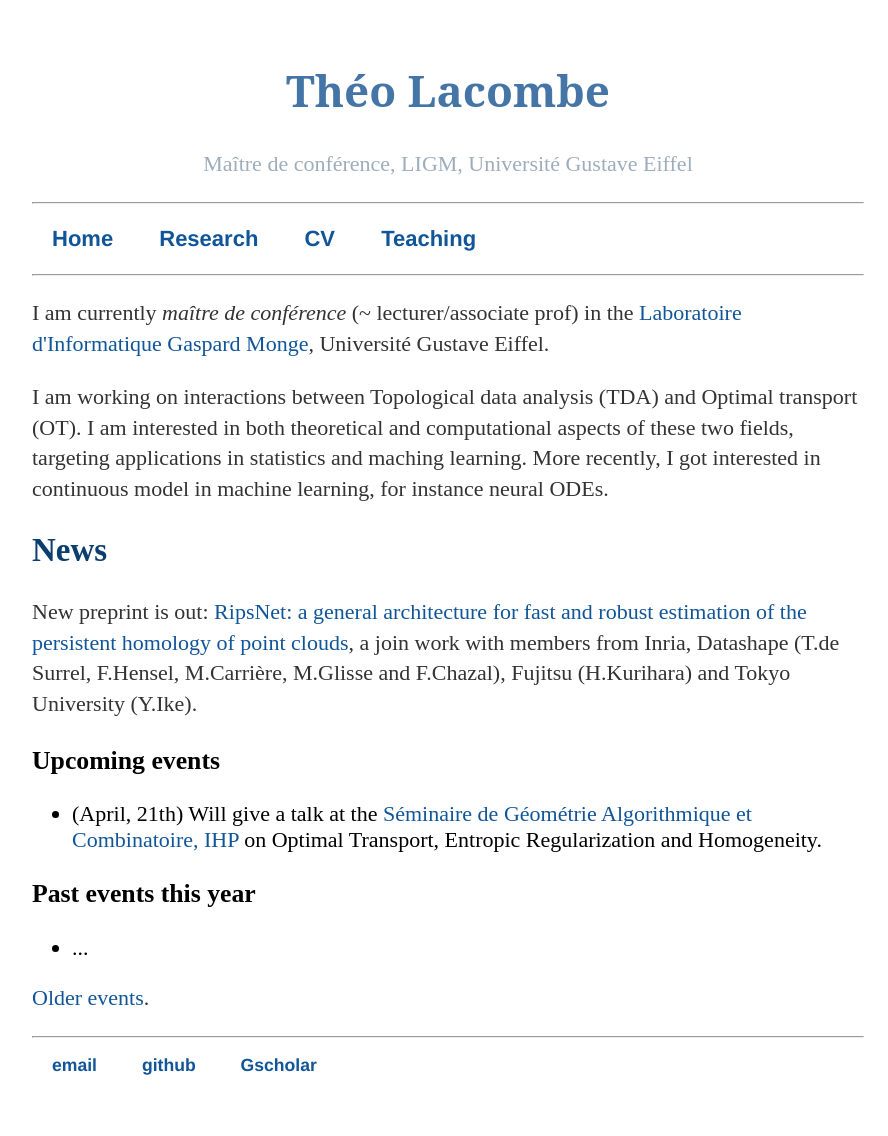
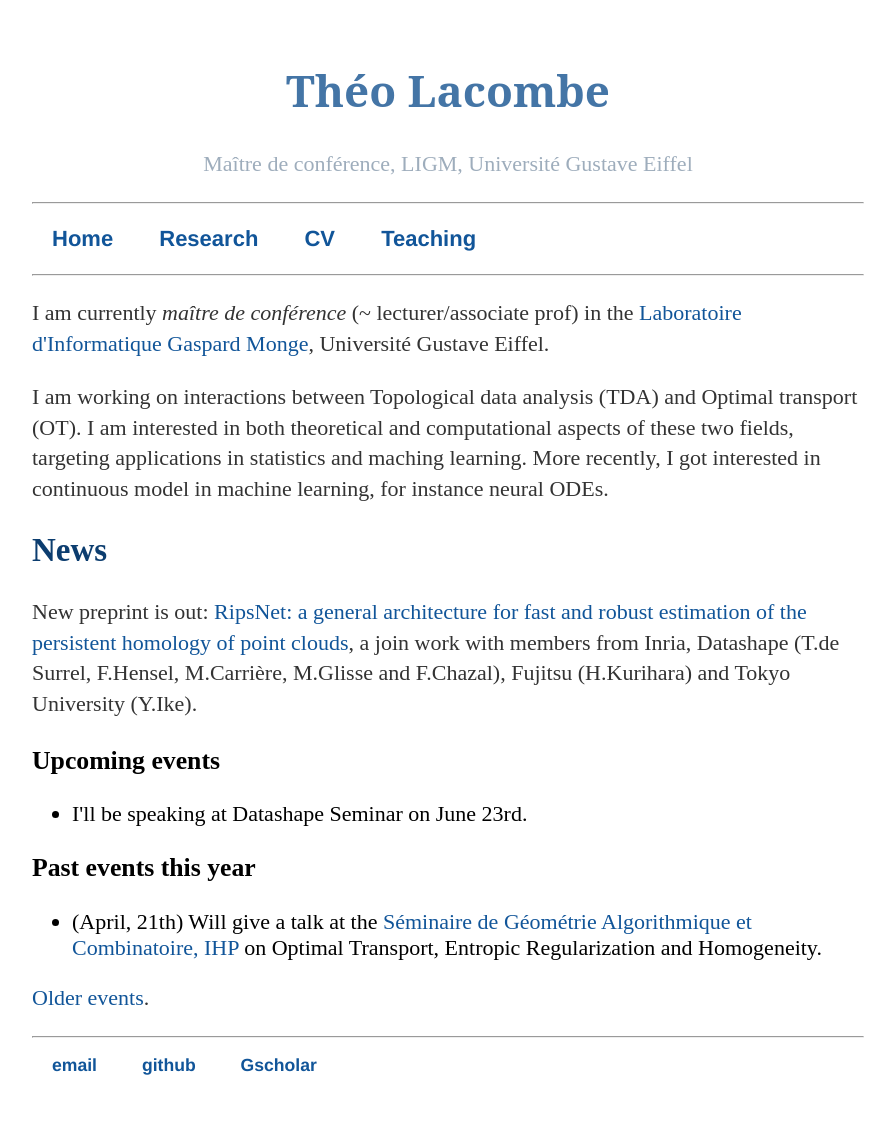
Before and after one commit to tlacombe/tlacombe.github.io, a Jekyll site: the page built from index.html, in a window 1280 px wide. Shown: the whole page, without its empty margins (192-1080 px from the left). Built offline with Jekyll 4.4.1, drawn with Linux system fonts in a browser that asks for light colours.

Commit message:
update news

```diff
--- a/index.html
+++ b/index.html
@@ -14,12 +14,12 @@ title: Théo Lacombe's webpage
 
 	<h3> Upcoming events</h3>
 	<ul>
-		<li>(April, 21th) Will give a talk at the <a href="http://monge.univ-mlv.fr/~hubard/GAC/index.html">Séminaire de Géométrie Algorithmique et Combinatoire, IHP</a> on Optimal Transport, Entropic Regularization and Homogeneity.</li>
+		<li>I'll be speaking at Datashape Seminar on June 23rd.</li>
 	</ul>
 
         <h3> Past events this year</h3>
 	<ul>
-		<li>...</li>
+		<li>(April, 21th) Will give a talk at the <a href="http://monge.univ-mlv.fr/~hubard/GAC/index.html">Séminaire de Géométrie Algorithmique et Combinatoire, IHP</a> on Optimal Transport, Entropic Regularization and Homogeneity.</li>
 	</ul>
 	<p>
 	<a href='older.html'>Older events</a>.
```
